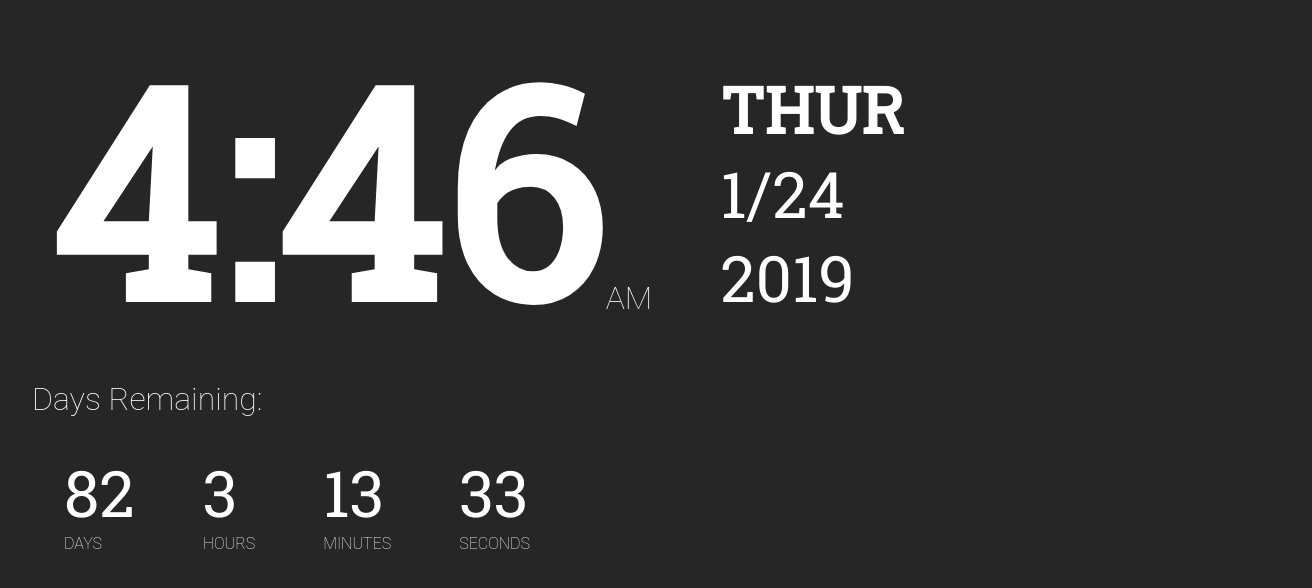
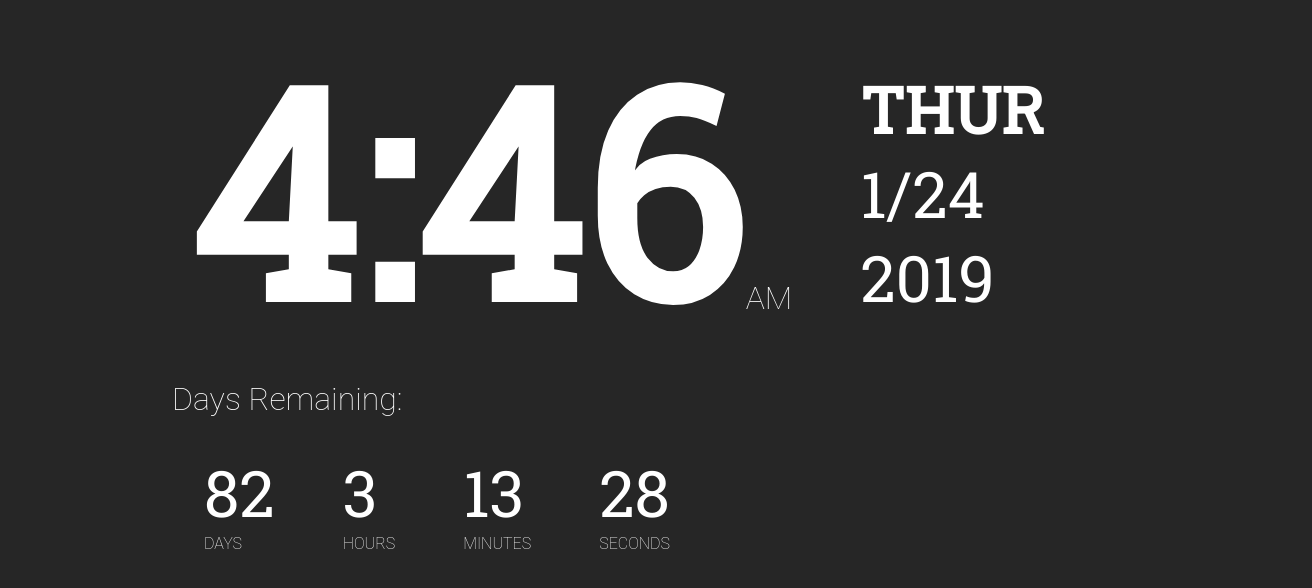
Before and after one commit to sjeibmann/clock-countdown, a plain HTML site: page index.html in a window 1280 px wide. Shown: the whole page, 1312 px wide, since content can reach past the window. Drawn offline with Linux system fonts and the light colour scheme.

Commit message:
updated to include timer interval and new styles

```diff
--- a/clock-countdown-styles.css
+++ b/clock-countdown-styles.css
@@ -37,6 +37,9 @@ p{
 
 .parentContainer{
   display: block;
+  max-width: 1000px;
+  margin-left: auto;
+  margin-right: auto;
 }
 
 /*Style for clock section*/
@@ -73,6 +76,9 @@ p{
 
 .countdownInner{
   display: block;
+  width: 100%;
+  margin-left: auto;
+  margin-right: auto;
 }
 
 .counterDisplay{
--- a/clock-countdown.js
+++ b/clock-countdown.js
@@ -1,17 +1,18 @@
-var d = new Date();
-var curHour= d.getHours();
-var curMin= d.getMinutes();
-var curWeekDay= d.getDay();
-var curYear= d.getFullYear();
-var curMonth= d.getMonth() + 1;
-var curDay= d.getDate();
-var AmPm = 'AM';
 var day =["SUN", "MON", "TUES", "WEDS", "THUR", "FRI", "SAT"];
 
 var fD = new Date("April 16, 2019 00:00:00 GMT-0800");
 var oneDay = 1000*60*60*24;
 
-function putTime(){
+var timeData = setInterval(function(){
+  var d = new Date();
+  var curHour= d.getHours();
+  var curMin= d.getMinutes();
+  var curWeekDay= d.getDay();
+  var curYear= d.getFullYear();
+  var curMonth= d.getMonth() + 1;
+  var curDay= d.getDate();
+  var AmPm = 'AM';
+
 // set am pm
   if(curHour > 12){
     curHour = curHour -12;
@@ -19,19 +20,18 @@ function putTime(){
   }else{
     AmPm = 'AM';
   }
+
 // add leading 0 to minutes under 10
   if (curMin < 10) {
     curMin = '0'+curMin;
   }
+
+// Set the clock and date
   document.getElementById('time').innerHTML = curHour+":"+curMin;
   document.getElementById('AMPM').innerHTML = AmPm;
-}
+  document.getElementById('date').innerHTML = "<strong>"+day[curWeekDay]+"</strong><br>"+curMonth+"/"+curDay+"<br>"+curYear;
 
-function putDate(){
-  document.getElementById('date').innerHTML = "<strong>"+day[curWeekDay]+"</strong><br>"+curMonth+"/"+curDay+"<br>"+curYear;
-}
-
-function calcToDate(){
+// calculate the days, hours, minutesm and seconds till the future date (fD)
   var d1_ms = d.getTime();
   var d2_ms = fD.getTime();
   var delta = d2_ms-d1_ms;
@@ -44,12 +44,15 @@ function calcToDate(){
   var hrs = Math.floor(delta % 24);
   var ds = Math.floor(delta/24);
 
+// display the times
   document.getElementById('secCount').innerHTML = secs;
   document.getElementById('minCount').innerHTML = mins;
   document.getElementById('hourCount').innerHTML = hrs;
   document.getElementById('dayCount').innerHTML = ds;
-}
+},1000);
 
-putTime();
-putDate();
-calcToDate();
+// function mainHandler(){
+//   putTime();
+//   putDate();
+//   calcToDate();
+// }
```
